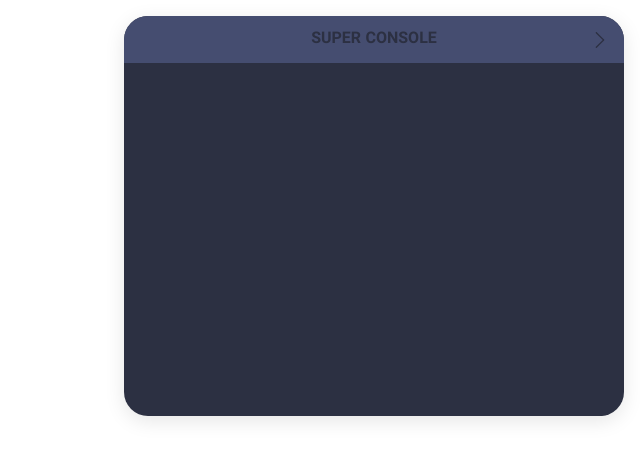
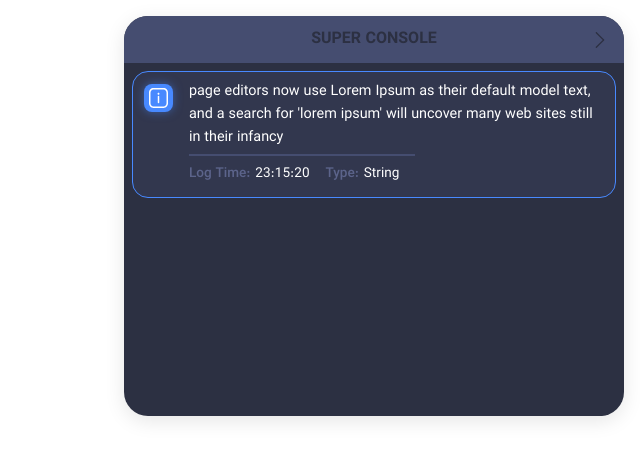
Before and after one commit to ahmadkzx/vue-super-console, a Vue app: page / in a window 1280 px wide. Shown: the top 460 px of the page, without its empty margins (640-1280 px from the left). Built offline with nearby package versions, Linux system fonts and the light colour scheme.

Commit message:
feat: log component WIP

```diff
--- a/src/assets/sass/superConsole.scss
+++ b/src/assets/sass/superConsole.scss
@@ -40,4 +40,8 @@ $color-primary-light: #454d70;
 			cursor: pointer;
 		}
 	}
+
+	&-logs {
+		padding: .5rem;
+	}
 }
--- /dev/null
+++ b/src/assets/sass/superLog.scss
@@ -0,0 +1,64 @@
+$blue: #4889ff;
+$bg: #32374e;
+$color-info: #5c648b;
+$color-primary: #2c3042;
+$color-primary-light: #454d70;
+
+.log {
+	width: 100%;
+	padding: .7rem;
+	border-radius: 1rem;
+	border: 1px solid $blue;
+	background: $bg;
+	display: flex;
+	justify-content: space-between;
+	align-items: flex-start;
+
+	&-icon {
+		width: 1.2rem;
+		min-width: 1.2rem;
+		height: 1.2rem;
+		padding: .3rem;
+		background: $blue;
+		border-radius: .5rem;
+		overflow: hidden;
+		box-shadow: 0 0 10px rgba($blue, .5);
+
+		img {
+			width: 100%;
+		}
+	}
+
+	&-section {
+		margin-left: 1rem;
+
+		&__content {
+			margin-top: -.2rem;
+			color: white;
+			font-size: .9rem;
+		}
+
+		&-footer {
+			margin-top: .3rem;
+			padding-top: .3rem;
+			display: inline-block;
+			border-top: 2px solid $color-primary-light;
+		}
+
+		&-footer-info {
+			display: inline-block;
+			margin-right: 1rem;
+			font-size: .85rem;
+		}
+
+		&-footer-info__key {
+			margin-right: .3rem;
+			color: $color-info;
+			font-weight: 500;
+		}
+
+		&-footer-info__data {
+			color: white;
+		}
+	}
+}
--- a/src/components/SuperConsole.vue
+++ b/src/components/SuperConsole.vue
@@ -4,12 +4,22 @@
 			<span class="super-console__title">SUPER CONSOLE</span>
 			<button class="super-console__close"></button>
 		</div>
+
+		<div class="super-console-logs">
+			<SuperLog log="salam" logType="info" />
+		</div>
 	</div>
 </template>
 
 <script>
+import SuperLog from './SuperLog'
+
 export default {
-	name: 'SuperConsole'
+	name: 'SuperConsole',
+
+	components: {
+		SuperLog
+	}
 }
 </script>
 
--- /dev/null
+++ b/src/components/SuperLog.vue
@@ -0,0 +1,41 @@
+<template>
+	<div class="log">
+		<div class="log-icon">
+			<img :src="require(`@/assets/icons/${logType}.svg`)">
+		</div>
+		<div class="log-section">
+			<div class="log-section__content">
+				page editors now use Lorem Ipsum as their default model text, and a search for 'lorem ipsum' will uncover many web sites still in their infancy
+			</div>
+			<div class="log-section-footer">
+				<div class="log-section-footer-info">
+					<span class="log-section-footer-info__key">Log Time:</span>
+					<span class="log-section-footer-info__data">23:15:20</span>
+				</div>
+
+				<div class="log-section-footer-info">
+					<span class="log-section-footer-info__key">Type:</span>
+					<span class="log-section-footer-info__data">String</span>
+				</div>
+			</div>
+		</div>
+	</div>
+</template>
+
+<script>
+export default {
+	name: 'SuperLog',
+
+	props: {
+		log: {
+			required: true
+		},
+		logType: {
+			type: String,
+			required: true
+		}
+	}
+}
+</script>
+
+<style src="@/assets/sass/superLog.scss" lang="scss" scoped />
```
Also changed, not shown: src/assets/icons/info.svg (added).
